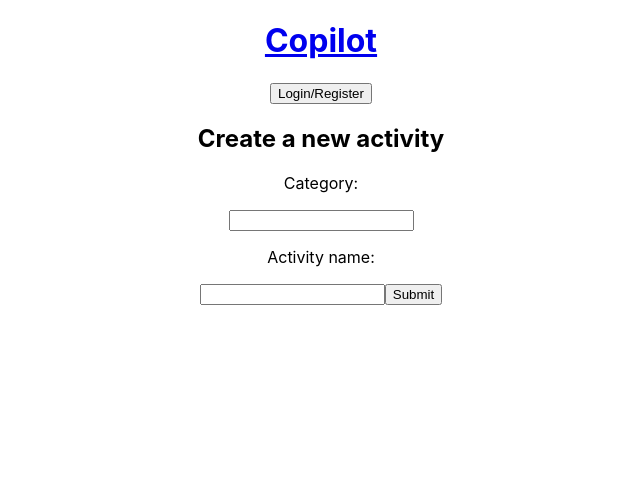
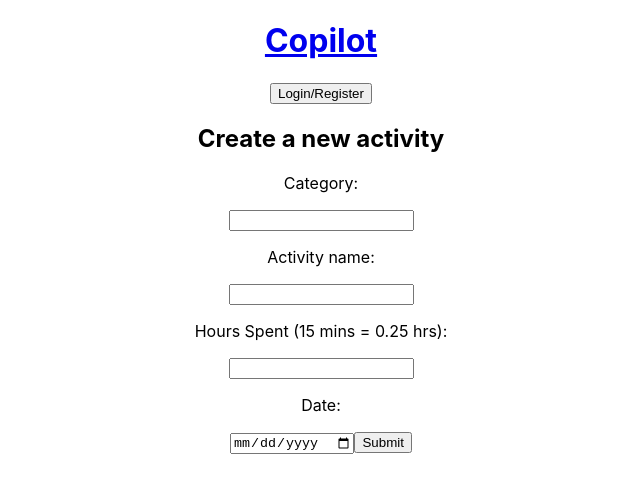
Before and after one commit to eroesch3/copilot, a React (Create React App) app in the folder copilot_app/client/: page /new/activity in a window 1280 px wide. Shown: the top 492 px of the page, without its empty margins (319-959 px from the left). Built offline with nearby package versions, Linux system fonts and the light colour scheme.

Commit message:
built our activity front-end;  still not posting

```diff
--- a/copilot_app/client/src/App.js
+++ b/copilot_app/client/src/App.js
@@ -27,7 +27,10 @@
       activities: [],
       activityForm: {
         name: "",
-        category: ""
+        category: "",
+        hours_spent: null,
+        date: null
+
       },
       currentUser: null,
       authFormData: {
@@ -74,7 +77,9 @@
       activities: [...prevState.activities, activity],
       activityForm: {
         name: "",
-        photo: ""
+        category: "",
+        hours_spent: null,
+        date: null
       }
     }))
   }
@@ -158,7 +163,9 @@
           <h1><Link to='/' onClick={() => this.setState({
             activityForm: {
               name: "",
-              category: ""
+              category: "",
+              hours_spent: null,
+              date: null
             }
           })}>Copilot</Link></h1>
           <div>
--- a/copilot_app/client/src/components/CreateActivity.jsx
+++ b/copilot_app/client/src/components/CreateActivity.jsx
@@ -18,6 +18,18 @@
           name="name"
           value={props.activityForm.name}
           onChange={props.handleFormChange} />
+            <p>Hours Spent (15 mins = 0.25 hrs):</p>
+        <input
+          type="float"
+          name="hours_spent"
+          value={props.activityForm.hours_spent}
+          onChange={props.handleFormChange} />
+            <p>Date:</p>
+        <input
+          type="date"
+          name="date"
+          value={props.activityForm.date}
+          onChange={props.handleFormChange} />
         <button>Submit</button>
       </form>
     </div >
--- a/copilot_app/client/src/components/EditActivity.jsx
+++ b/copilot_app/client/src/components/EditActivity.jsx
@@ -13,12 +13,29 @@
           value={props.activityForm.photo}
           onChange={props.handleFormChange} />
         <p>Activity name:</p>
-
         <input
           type="text"
           name="name"
           value={props.activityForm.name}
           onChange={props.handleFormChange} />
+
+        <p>Hours Spent (15 mins = 0.25 hrs):</p>
+        <input
+          type="float"
+          name="hours_spent"
+          value={props.activityForm.hours_spent}
+          onChange={props.handleFormChange} />
+            <p>Date:</p>
+        <input
+          type="date"
+          name="date"
+          value={props.activityForm.date}
+          onChange={props.handleFormChange} />
+
+
+
+
+
         <button>Submit</button>
       </form>
     </div>
```
